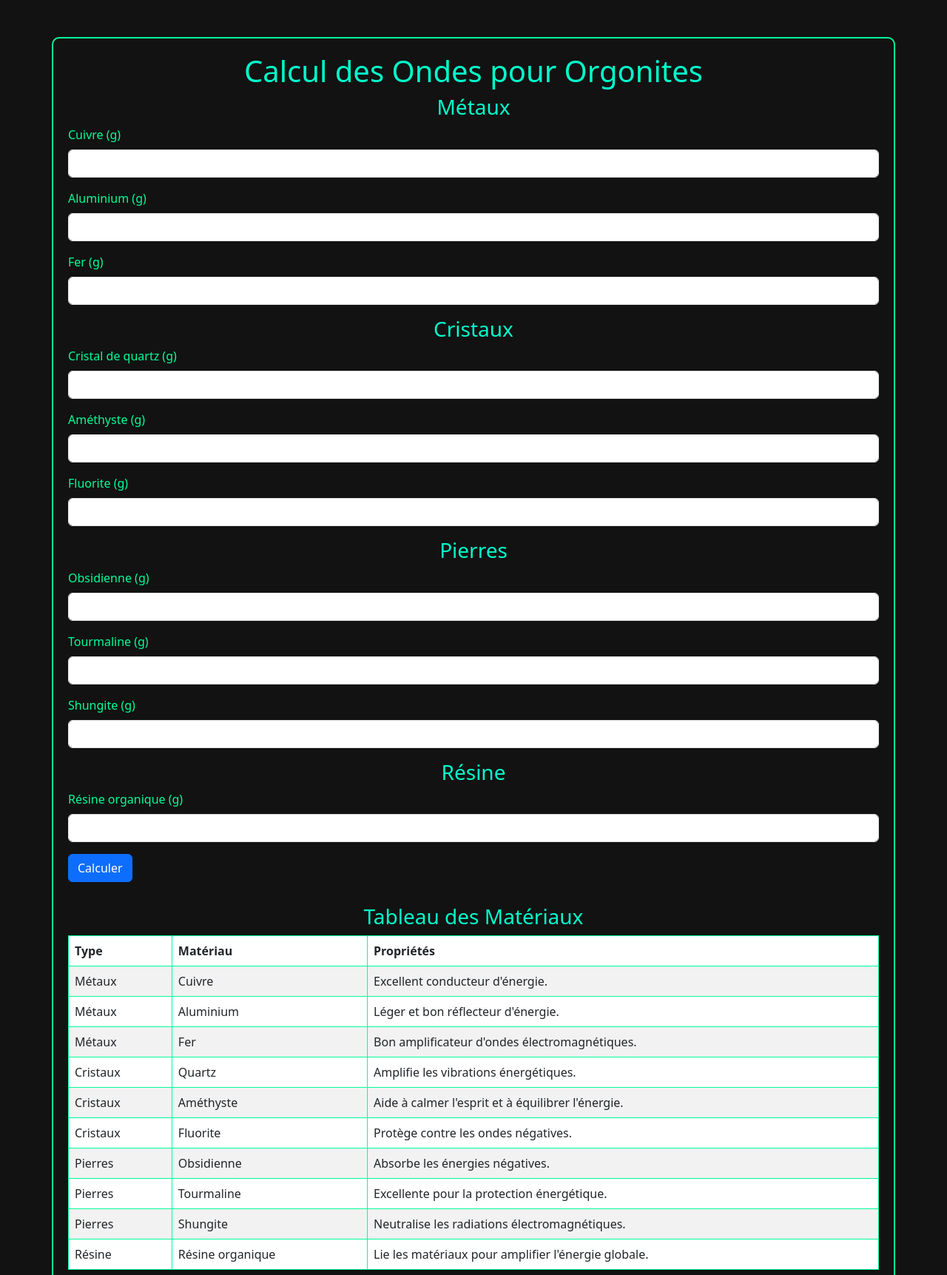
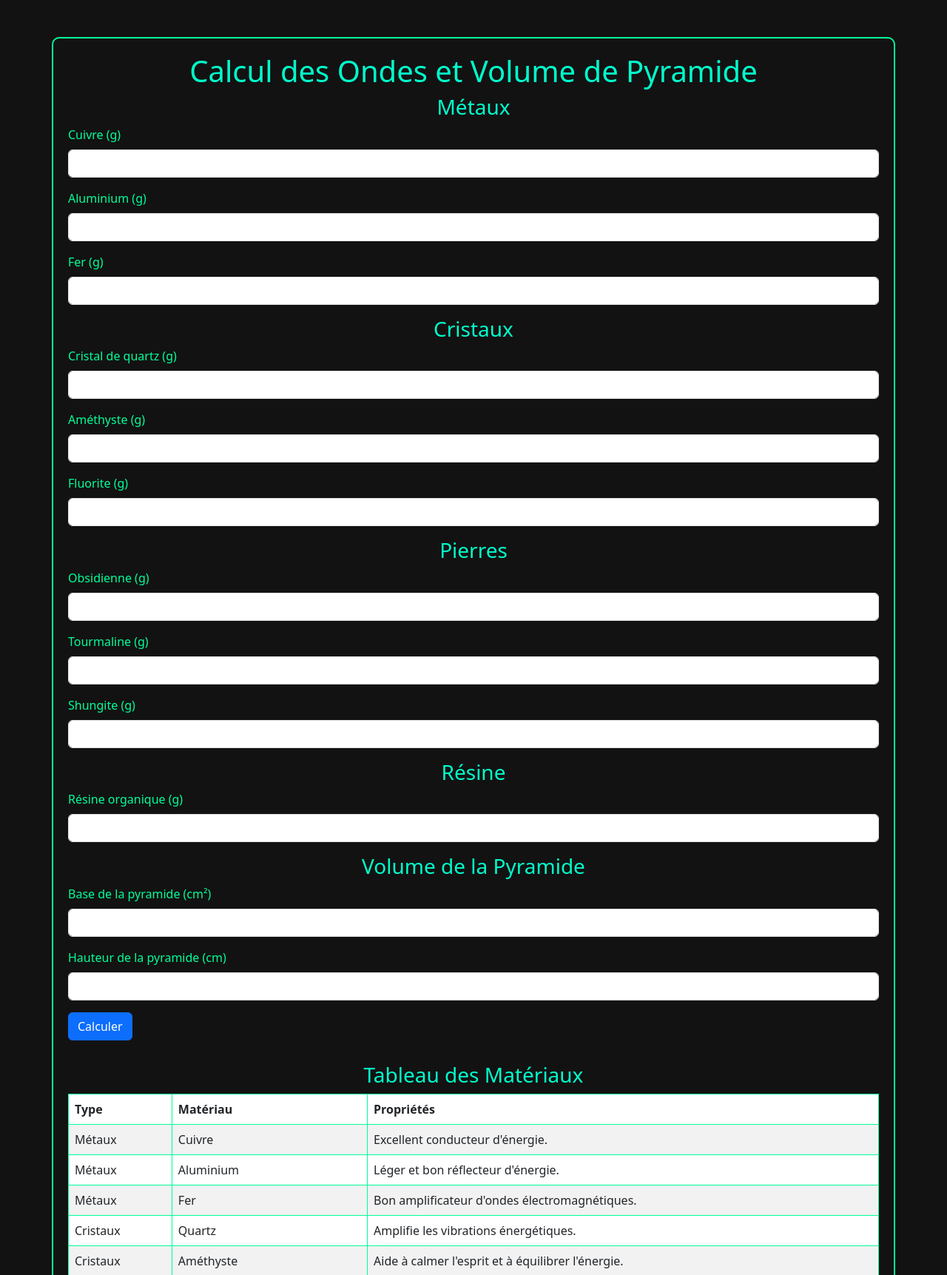
Before and after one commit to tucommenceapousser/orgocalc, a Flask app: page / in a window 1280 px wide. Shown: the top 1723 px of the page at 74% size. Run offline with Flask 3, Linux system fonts and the light colour scheme.

Commit message:
Update index.html

```diff
--- a/templates/index.html
+++ b/templates/index.html
@@ -3,7 +3,7 @@
 <head>
     <meta charset="UTF-8">
     <meta name="viewport" content="width=device-width, initial-scale=1.0">
-    <title>Calcul des Ondes - Trhacknon</title>
+    <title>Calcul des Ondes et Volume - Trhacknon</title>
     <link rel="stylesheet" href="https://cdn.jsdelivr.net/npm/bootstrap@5.3.0/dist/css/bootstrap.min.css">
     <style>
         body {
@@ -39,9 +39,10 @@
 </head>
 <body>
     <div class="container">
-        <h1>Calcul des Ondes pour Orgonites</h1>
+        <h1>Calcul des Ondes et Volume de Pyramide</h1>
+
+        <!-- Formulaire de calcul des ondes -->
         <form method="POST" action="/calculate">
-            <!-- Métaux -->
             <h3>Métaux</h3>
             <div class="mb-3">
                 <label for="cuivre" class="form-label">Cuivre (g)</label>
@@ -93,14 +94,31 @@
                 <input type="number" class="form-control" id="resine" name="resine">
             </div>
 
+            <!-- Calcul du volume de la pyramide -->
+            <h3>Volume de la Pyramide</h3>
+            <div class="mb-3">
+                <label for="base" class="form-label">Base de la pyramide (cm²)</label>
+                <input type="number" class="form-control" id="base" name="base">
+            </div>
+            <div class="mb-3">
+                <label for="hauteur" class="form-label">Hauteur de la pyramide (cm)</label>
+                <input type="number" class="form-control" id="hauteur" name="hauteur">
+            </div>
+
             <button type="submit" class="btn btn-primary">Calculer</button>
         </form>
 
         <!-- Résultat -->
         <div class="result">
-            {% if result %}
-                <h3>Résultat du Calcul :</h3>
-                <p>{{ result }}</p>
+            {% if scalaires %}
+                <h3>Résultat du Calcul des Ondes :</h3>
+                <p>Ondes Scalaires : {{ scalaires }}</p>
+                <p>Ondes Électromagnétiques : {{ electromagnetiques }}</p>
+            {% endif %}
+
+            {% if volume %}
+                <h3>Résultat du Volume de la Pyramide :</h3>
+                <p>Volume de la pyramide : {{ volume }} cm³</p>
             {% endif %}
         </div>
 
```
